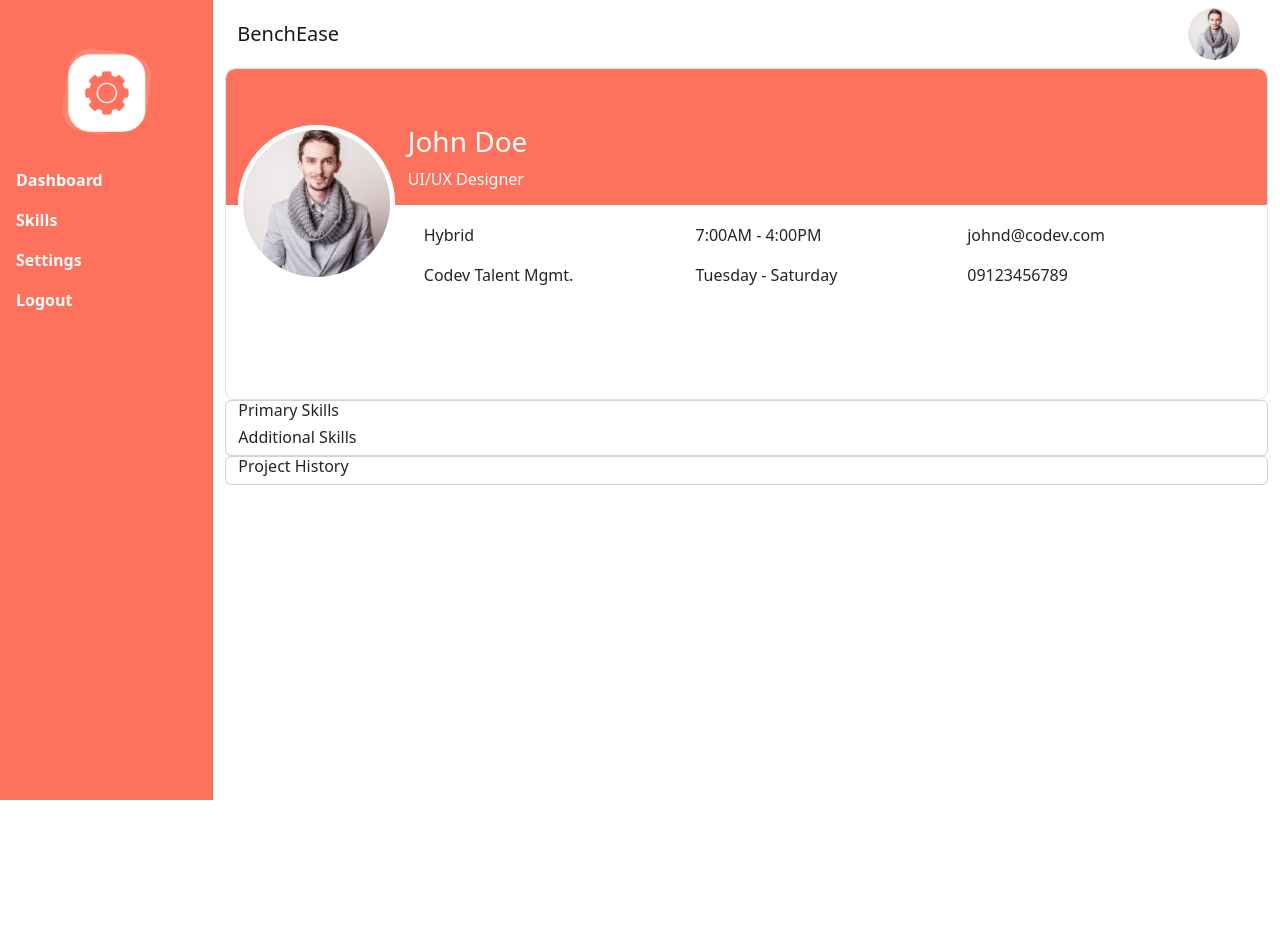
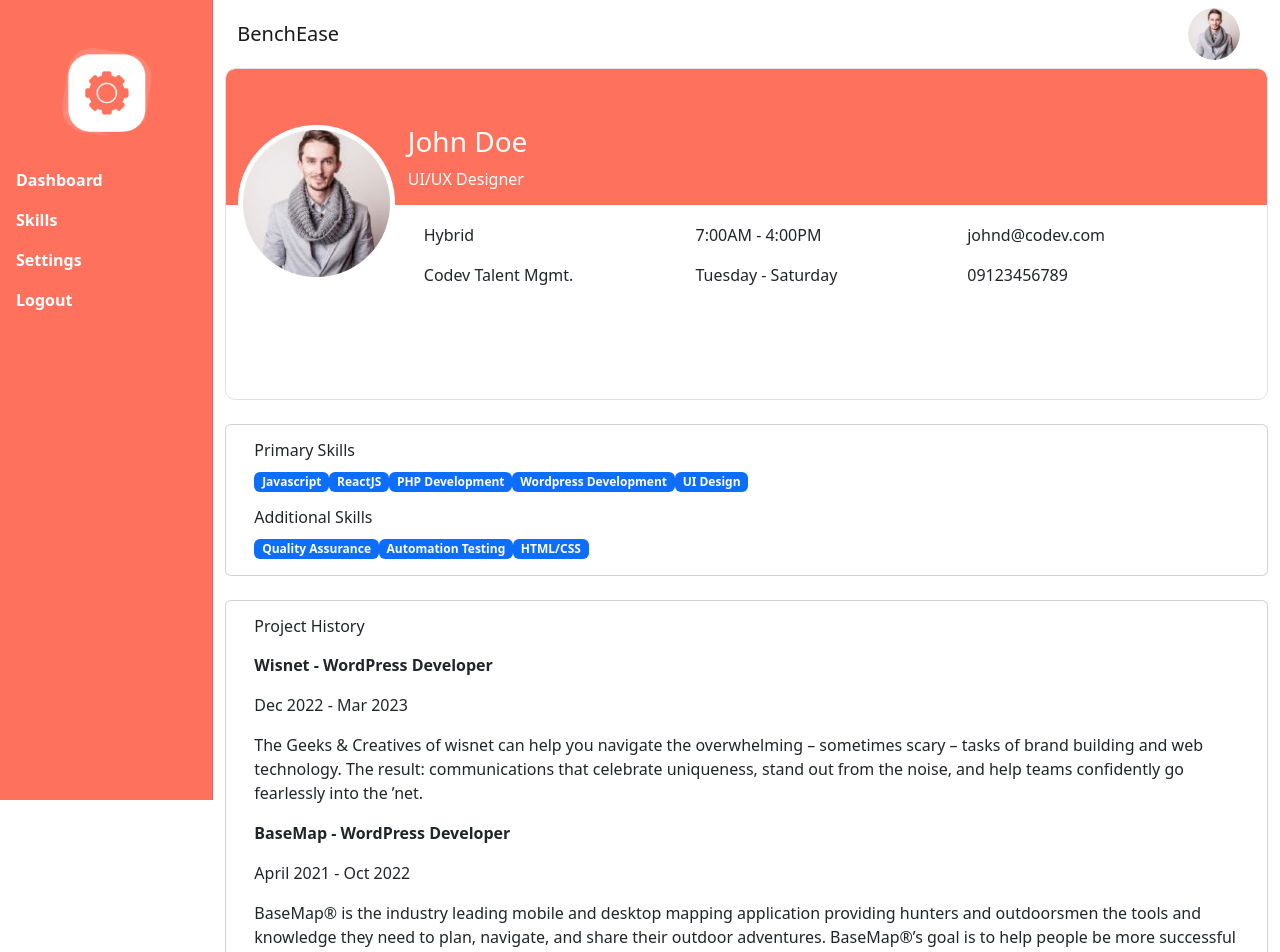
Before and after one commit to thejoebltzr/bench-ease-web, a React (Create React App) app: page /user-profile in a window 1280 px wide. Shown: the top 952 px of the page. Before the commit the page ends 800 px from the top, so only its background shows below. Built offline with nearby package versions, Linux system fonts and the light colour scheme.

Commit message:
employee profile page

```diff
--- a/src/pages/UserProfile/UserProfile.js
+++ b/src/pages/UserProfile/UserProfile.js
@@ -1,11 +1,37 @@
 import React from "react";
-import { Card, Col, Container, Row } from "react-bootstrap";
+import {  Badge, Card, Col, Container, Row } from "react-bootstrap";
 import Sidebar from "../../components/shared/Sidebar/Sidebar";
 import { sampleUser } from "../../assets/assets";
 import Header from "../../components/shared/Header/Header";
 import Cover from "./components/Cover/Cover";
 
+
+const HistoryItem = ({item}) => {
+  return (
+    <div style={{marginTop:16, marginBottom:16}}>
+      <p><b>{item?.title}</b></p>
+      <p>{item?.date}</p>
+      <p>{item?.description}</p>
+    </div>
+  )
+}
+
 const UserProfile = () => {
+
+  const skills = ["Javascript", "ReactJS", "PHP Development", "Wordpress Development", "UI Design"]
+  const additionalSkills = ["Quality Assurance" , "Automation Testing", "HTML/CSS"]
+
+  const projectHistory = [
+    {
+      title:'Wisnet -  WordPress Developer',
+      date:'Dec 2022 - Mar 2023',
+      description: "The Geeks & Creatives of wisnet can help you navigate the overwhelming – sometimes scary – tasks of brand building and web technology. The result: communications that celebrate uniqueness, stand out from the noise, and help teams confidently go fearlessly into the ’net."},
+    {
+      title:'BaseMap - WordPress Developer',
+      date:'April 2021 - Oct 2022 ',
+      description: 'BaseMap® is the industry leading mobile and desktop mapping application providing hunters and outdoorsmen the tools and knowledge they need to plan, navigate, and share their outdoor adventures. BaseMap®’s goal is to help people be more successful outdoors with easy to use, cutting-edge technology like 3D maps, Smart Markers, unlimited offline mapping, live location sharing and much more.'
+    }]
+
   return (
     <Container fluid>
       <Row>
@@ -16,16 +42,28 @@ const UserProfile = () => {
           <Header userImage={sampleUser} />
 
           <Cover />
-          <Card>
-            <Container>
+          <Card style={{marginTop:24, marginBottom:24, padding:16}}>
+            <Container >
               <h6>Primary Skills</h6>
-              <h6>Additional Skills</h6>
+              <div>
+                {skills.map((item) => (
+                  <Badge color="#FE725D" >{item}</Badge>
+                ))}
+              </div>
+              <h6 style={{marginTop:16}}>Additional Skills</h6>
+              {additionalSkills.map((item) => (
+                  <Badge color="#FE725D" >{item}</Badge>
+                ))}
             </Container>
           </Card>
 
-          <Card>
+          <Card style={{marginTop:24, marginBottom:24, padding:16}}>
             <Container>
               <h6>Project History</h6>
+              {projectHistory.map((item) => (
+                <HistoryItem item={item}/>
+              ))}
+
             </Container>
           </Card>
         </Col>
```
